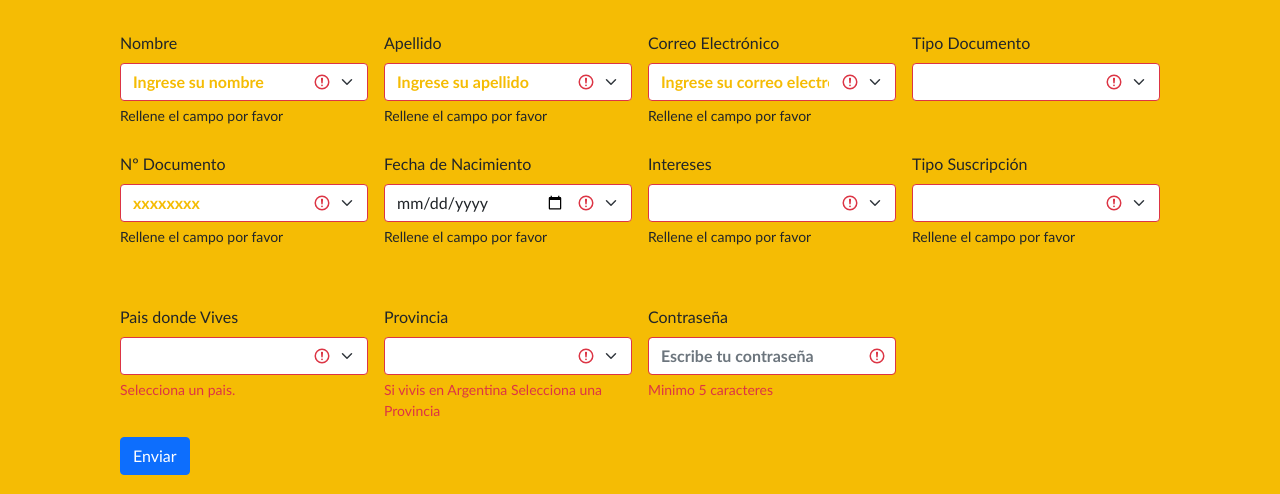
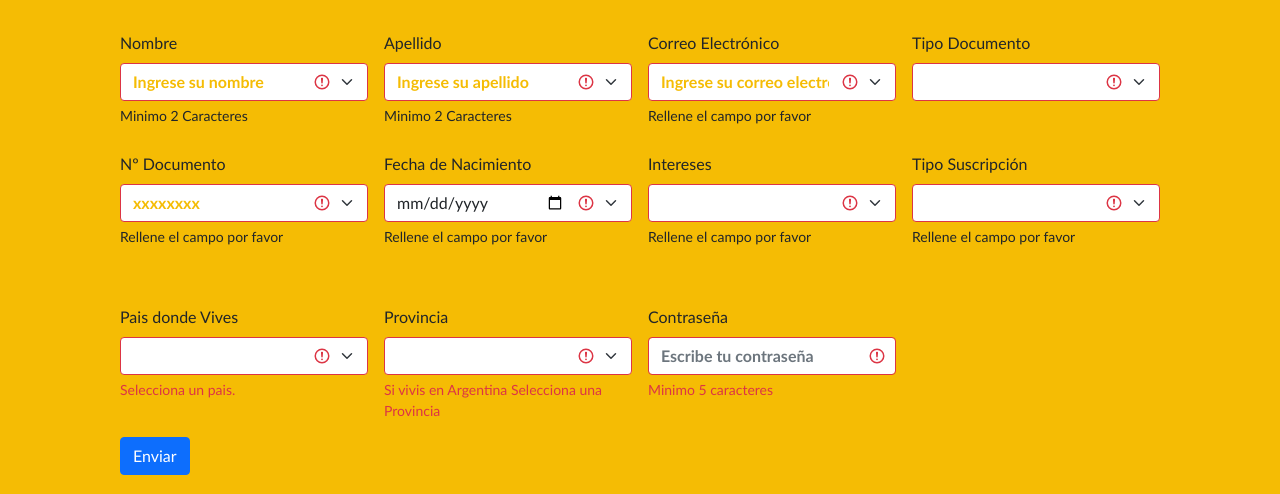
Before and after one commit to RodriAllende/g23-aula2-periodicodigital-g23, a PHP site: page /Formulario.html in a window 1280 px wide. Shown: the part 570-1064 px from the top of the page. Run offline with PHP 8.4, Linux system fonts and the light colour scheme; some libraries are stand-ins or nearby versions.

Commit message:
Reparacion errores2

```diff
--- a/Formulario.html
+++ b/Formulario.html
@@ -47,18 +47,18 @@
                     <div class="col-md-3" id="nombre1">
                         <label for="Nombre" class="form-label">Nombre</label>
                         <input type="text" class="form-select is-invalid" name="Nombre"
-                        onkeypress="return soloLetras(event)" onpaste=" return false" placeholder="Ingrese su nombre"  min="2" max="15" required>
+                        onkeypress="return soloLetras(event)" onpaste=" return false" placeholder="Ingrese su nombre"  minlength="2" maxlength="15" required>
                         <div class="valid-feedback text-secondary">Campo correcto</div>
-                        <div class="invalid-feedback  text-dark">Rellene el campo por favor</div>
+                        <div class="invalid-feedback  text-dark">Minimo 2 Caracteres</div>
                     </div>
 
                     <div class="col-md-3" id="apellido1">
                         <label for="Apellido" class="form-label">Apellido</label>
                         <input type="text" class="form-select is-invalid" name="Apellido"
-                        onkeypress="return soloLetras(event)" onpaste=" return false" placeholder="Ingrese su apellido" min="2" max="15"
+                        onkeypress="return soloLetras(event)" onpaste=" return false" placeholder="Ingrese su apellido" minlength="2" maxlength="15"
                             required>
                         <div class="valid-feedback text-secondary">Campo correcto</div>
-                        <div class="invalid-feedback text-dark">Rellene el campo por favor</div>
+                        <div class="invalid-feedback text-dark">Minimo 2 Caracteres</div>
                     </div>
 
                     <div class="col-md-3" id="correo1">
--- a/js/funcionesGrupo99.js
+++ b/js/funcionesGrupo99.js
@@ -159,7 +159,7 @@ function confirmEnvio() {
   });
   myForm.reset()
   setTimeout(function redirect(){
-    window.location.href='php\enviarFormulario.php', false;
+    window.location.href='php/enviarFormulario.php', false;
 }, 4500);
 }
 
```
Also changed, not shown: php/enviarFormulario.php (+16 -0 lines).
